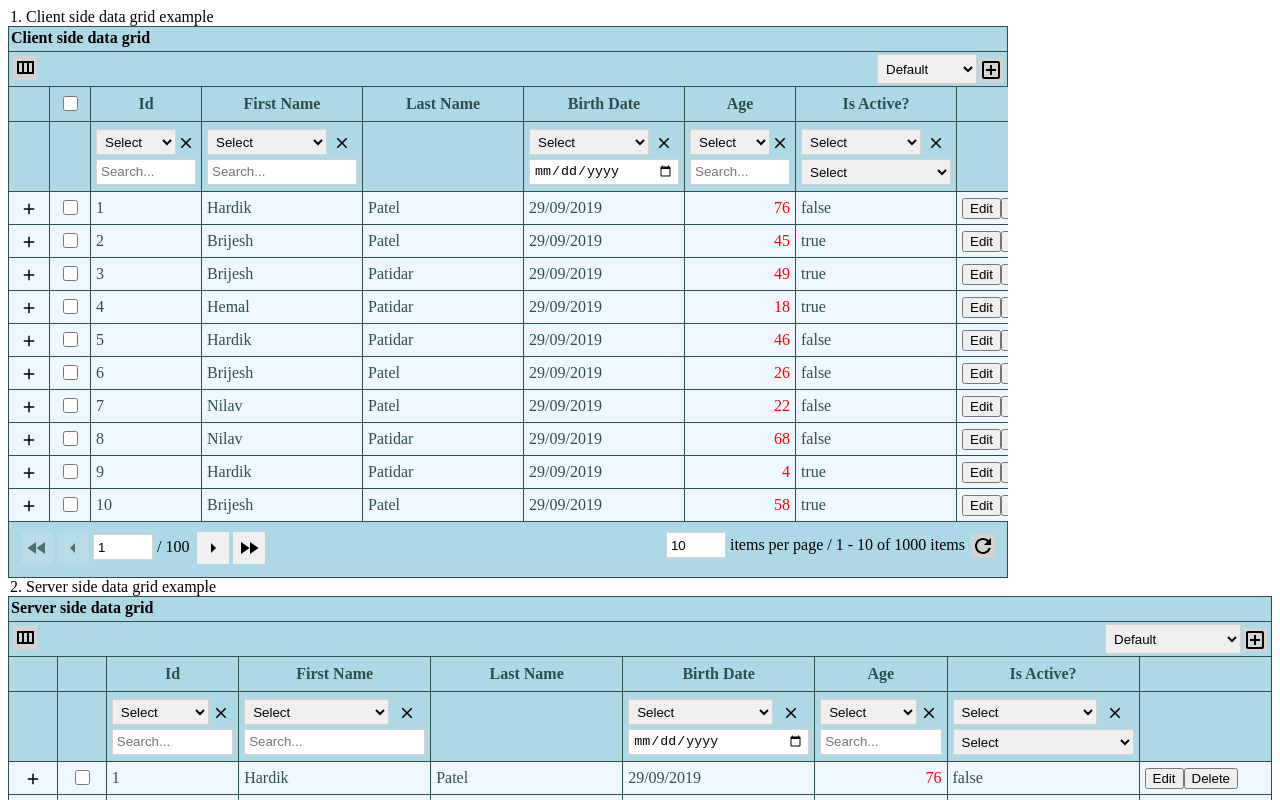
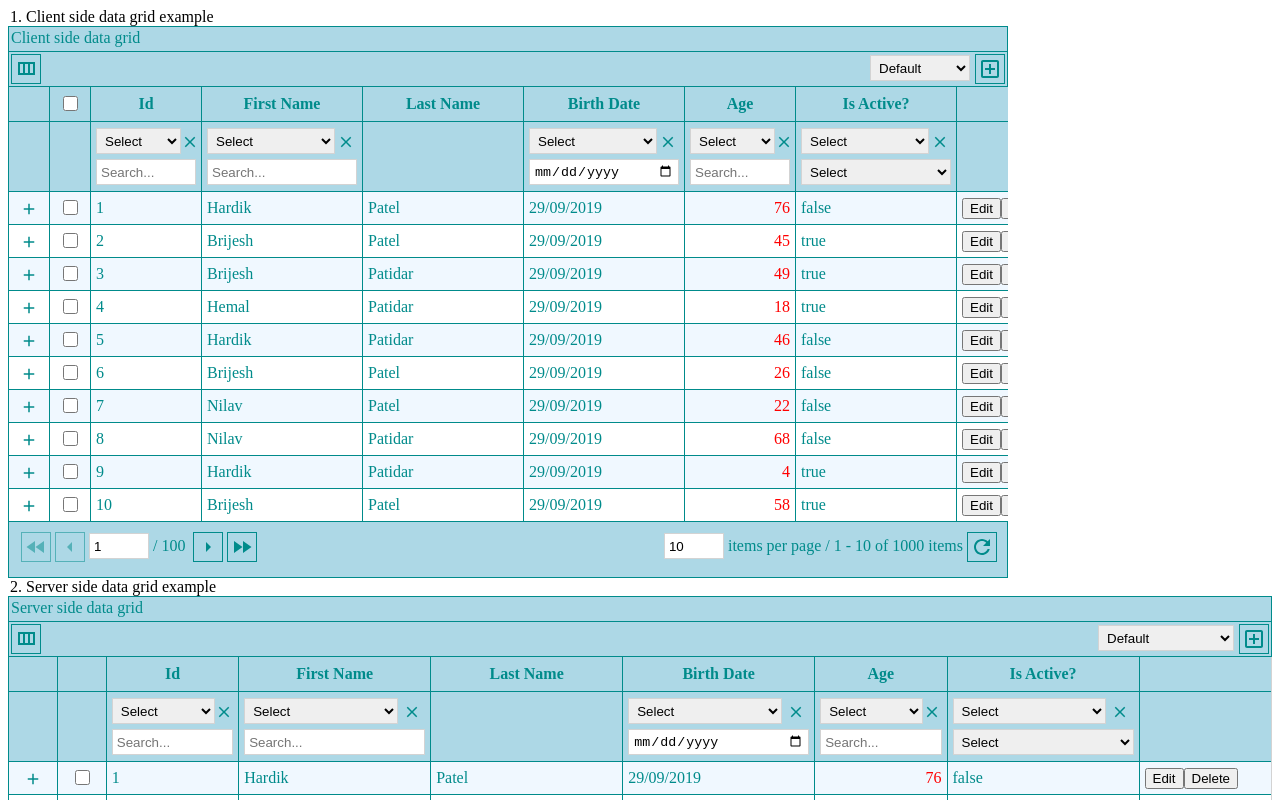
Before and after one commit to NilavPatel/np-ui-data-grid-package, an Angular app: page / in a window 1280 px wide. Shown: the top 800 px of the page. Built offline with nearby package versions, Linux system fonts and the light colour scheme.

Commit message:
update UI and style for datagrid

```diff
--- a/projects/np-ui-data-grid/src/lib/np-ui-data-grid.component.html
+++ b/projects/np-ui-data-grid/src/lib/np-ui-data-grid.component.html
@@ -1,72 +1,67 @@
 <div class="np-grid" [style.max-height.px]="height" [style.max-width.px]="width" [id]="tableId">
     <div *ngIf="_showLoader" class="np-loader"></div>
     <div *ngIf="title.length > 0" class="np-grid-title" [ngClass]="{'locked': _showLoader}">{{title}}</div>
-    <div class="toolbar" [ngClass]="{'locked': _showLoader}" *ngIf="showColumnChooser || enableStateStoring">
-        <div class="toolbar-item" *ngIf="showColumnChooser">
-            <a title="Column Chooser" class="np-icon-button column-chooser" *ngIf="showColumnChooser" (click)="_toggleColumnChooser()">
+    <div class="np-toolbar" [ngClass]="{'locked': _showLoader}" *ngIf="showColumnChooser || enableStateStoring">
+        <div class="np-toolbar-item" *ngIf="showColumnChooser">
+            <button type="button" title="Column Chooser" class="np-icon-button column-chooser" *ngIf="showColumnChooser" (click)="_toggleColumnChooser()">
                 <svg class="np-icon-lg" viewBox="0 0 24 24">
                     <path fill="none" d="M0 0h24v24H0V0z" />
                     <path d="M4 5v13h17V5H4zm10 2v9h-3V7h3zM6 7h3v9H6V7zm13 9h-3V7h3v9z" /></svg>
-            </a>
+            </button>
             <div class="column-chooser-content" *ngIf="showColumnChooser" [ngClass]="{'column-chooser-content-open':_isOpenColumnChooser}">
                 <div class="txt-right">
-                    <a class="np-icon-button" title="Reset All" (click)="_onResetColumn()">
+                    <button type="button" class="np-icon-button" title="Reset All" (click)="_onResetColumn()">
                         <svg class="np-icon" viewBox="0 0 24 24">
                             <path
                                 d="M12 6v3l4-4-4-4v3c-4.42 0-8 3.58-8 8 0 1.57.46 3.03 1.24 4.26L6.7 14.8c-.45-.83-.7-1.79-.7-2.8 0-3.31 2.69-6 6-6zm6.76 1.74L17.3 9.2c.44.84.7 1.79.7 2.8 0 3.31-2.69 6-6 6v-3l-4 4 4 4v-3c4.42 0 8-3.58 8-8 0-1.57-.46-3.03-1.24-4.26z" />
                             <path d="M0 0h24v24H0z" fill="none" /></svg>
-                    </a>
-                    <a class="np-icon-button" title="Close" (click)="_isOpenColumnChooser = false">
+                    </button>
+                    <button type="button" class="np-icon-button" title="Close" (click)="_isOpenColumnChooser = false">
                         <svg class="np-icon" viewBox="0 0 24 24">
                             <path
                                 d="M19 6.41L17.59 5 12 10.59 6.41 5 5 6.41 10.59 12 5 17.59 6.41 19 12 13.41 17.59 19 19 17.59 13.41 12z" />
                             <path d="M0 0h24v24H0z" fill="none" /></svg>
-                    </a>
+                    </button>
                 </div>
-                <div cdkDropList class="drag-list" (cdkDropListDropped)="_drop($event)">
-                    <div class="drag-box" *ngFor="let column of _columns; let j = index" cdkDrag>
+                <div cdkDropList class="np-drag-list" (cdkDropListDropped)="_drop($event)">
+                    <div class="np-drag-box" *ngFor="let column of _columns; let j = index" cdkDrag>
                         <label>
                             <input type="checkbox" [checked]="column.visible" (change)="_onColumnChoosing(column)">
                             <span>{{column.getCaption()}}</span>
                         </label>
-                        <div class="example-handle">
-                            <svg class="np-icon" viewBox="0 0 24 24">
-                                <path
-                                    d="M10 9h4V6h3l-5-5-5 5h3v3zm-1 1H6V7l-5 5 5 5v-3h3v-4zm14 2l-5-5v3h-3v4h3v3l5-5zm-9 3h-4v3H7l5 5 5-5h-3v-3z">
-                                </path>
-                                <path d="M0 0h24v24H0z" fill="none"></path>
-                            </svg>
+                        <div class="np-drag-handle">
+                            <svg class="np-icon" viewBox="0 0 24 24"><path d="M10 9h4V6h3l-5-5-5 5h3v3zm-1 1H6V7l-5 5 5 5v-3h3v-4zm14 2l-5-5v3h-3v4h3v3l5-5zm-9 3h-4v3H7l5 5 5-5h-3v-3z"/><path d="M0 0h24v24H0z" fill="none"/></svg>
                         </div>
                     </div>
                 </div>
             </div>
         </div>
-        <div class="toolbar-item np-state-store" *ngIf="enableStateStoring">
-            <select class="np-state-select" [(ngModel)]="_currentStateName" (change)="_loadState()">
+        <div class="np-toolbar-item np-state-store" *ngIf="enableStateStoring">
+            <select class="grid-control np-state-select" [(ngModel)]="_currentStateName" (change)="_loadState()">
                 <option value="">Default</option>
                 <option *ngFor="let state of _stateList" [ngValue]="state.name">{{state.name}}</option>
             </select>
-            <a class="np-icon-button" title="Save state" (click)="_saveState()" *ngIf="_currentStateName.length > 0">
+            <button type="button" class="np-icon-button" title="Save state" (click)="_saveState()" *ngIf="_currentStateName.length > 0">
                 <svg class="np-icon-lg" viewBox="0 0 24 24">
                     <path fill="none" d="M0 0h24v24H0V0z" />
                     <path
                         d="M17 3H5c-1.11 0-2 .9-2 2v14c0 1.1.89 2 2 2h14c1.1 0 2-.9 2-2V7l-4-4zm2 16H5V5h11.17L19 7.83V19zm-7-7c-1.66 0-3 1.34-3 3s1.34 3 3 3 3-1.34 3-3-1.34-3-3-3zM6 6h9v4H6z" />
                 </svg>
-            </a>
-            <a class="np-icon-button" title="Delete state" (click)="_deleteState()" *ngIf="_currentStateName.length > 0">
+            </button>
+            <button type="button" class="np-icon-button" title="Delete state" (click)="_deleteState()" *ngIf="_currentStateName.length > 0">
                 <svg class="np-icon-lg" viewBox="0 0 24 24">
                     <path fill="none" d="M0 0h24v24H0V0z" />
                     <path
                         d="M14.12 10.47L12 12.59l-2.13-2.12-1.41 1.41L10.59 14l-2.12 2.12 1.41 1.41L12 15.41l2.12 2.12 1.41-1.41L13.41 14l2.12-2.12zM15.5 4l-1-1h-5l-1 1H5v2h14V4zM6 19c0 1.1.9 2 2 2h8c1.1 0 2-.9 2-2V7H6v12zM8 9h8v10H8V9z" />
                 </svg>
-            </a>
-            <a class="np-icon-button" title="Add state" (click)="_addState()">
+            </button>
+            <button type="button" class="np-icon-button" title="Add state" (click)="_addState()">
                 <svg class="np-icon-lg" viewBox="0 0 24 24">
                     <path fill="none" d="M0 0h24v24H0V0z" />
                     <path
                         d="M19 3H5c-1.11 0-2 .9-2 2v14c0 1.1.89 2 2 2h14c1.1 0 2-.9 2-2V5c0-1.1-.9-2-2-2zm0 16H5V5h14v14zm-8-2h2v-4h4v-2h-4V7h-2v4H7v2h4z" />
                 </svg>
-            </a>
+            </button>
         </div>
     </div>
     <div [style.max-height.px]="height - 117" [ngClass]="{'locked': _showLoader}" class="np-table-container">
@@ -79,21 +74,20 @@
                     </th>
                     <th *ngFor="let column of _columns; let j = index" [ngClass]="{'np-sticky-header' : isStickyHeader,'hidden': column.visible == false}" [style.width.px]="column.width">
                         <span [innerHTML]="column.getCaption()" (click)="_onSort(column)" [ngClass]="{'cursor-pointer': column.sortEnabled}" class="np-grid-header"></span>
-                        <a (click)="_onSort(column)">
+                        <button class="np-icon-button" type="button" *ngIf="column.sortDirection != null" (click)="_onSort(column)">
                             <svg class="np-icon asc" viewBox="0 0 24 24" *ngIf="column.sortDirection == 'Ascending'">
                                 <path fill="none" d="M0 0h24v24H0V0z" />
-                                <path fill="#010101"
-                                    d="M20 12l-1.41-1.41L13 16.17V4h-2v12.17l-5.58-5.59L4 12l8 8 8-8z" /></svg>
+                                <path d="M20 12l-1.41-1.41L13 16.17V4h-2v12.17l-5.58-5.59L4 12l8 8 8-8z" /></svg>
                             <svg class="np-icon desc" viewBox="0 0 24 24" *ngIf="column.sortDirection == 'Descending'">
                                 <path fill="none" d="M0 0h24v24H0V0z" />
                                 <path d="M4 12l1.41 1.41L11 7.83V20h2V7.83l5.58 5.59L20 12l-8-8-8 8z" /></svg>
-                        </a>
-                        <a *ngIf="multiColumnSortEnable && column.sortDirection != null" (click)="_removeSortingFromColumn(column)" title="Remove sorting">
+                        </button>
+                        <button class="np-icon-button" type="button" *ngIf="multiColumnSortEnable && column.sortDirection != null" (click)="_removeSortingFromColumn(column)" title="Remove sorting">
                             <svg class="np-icon" viewBox="0 0 24 24">
                                 <path
                                     d="M19 6.41L17.59 5 12 10.59 6.41 5 5 6.41 10.59 12 5 17.59 6.41 19 12 13.41 17.59 19 19 17.59 13.41 12z" />
                                 <path d="M0 0h24v24H0z" fill="none" /></svg>
-                        </a>
+                        </button>
                     </th>
                 </tr>
                 <tr class="np-grid-header-row-filter" *ngIf="_isFilterAvailable && showFilters">
@@ -101,25 +95,22 @@
                     <th *ngIf="singleSelectEnable || multiSelectEnable" width="30px;" [ngClass]="{'np-sticky-header-filter' : isStickyHeader}" class="txt-center"> </th>
                     <th *ngFor="let column of _columns; let j = index" [ngClass]="{'np-sticky-header-filter' : isStickyHeader,'hidden': column.visible == false}">
                         <div class="filter-group" *ngIf="column.filterEnabled">
-                            <div class="filter-type-group">
-                                <div class="filter-type">
-                                    <select class="grid-control" [(ngModel)]="column.filterOperator" (change)="_onFilter(column, false)">
+                            <div class="filter-selector">
+                                <select class="grid-control" [(ngModel)]="column.filterOperator" (change)="_onFilter(column, false)">
                                         <option [value]="undefined" disabled hidden>Select</option>
                                         <option
                                             *ngFor="let filterOperator of _filtersList | filterTypesPipe: column.dataType"
                                             [ngValue]="filterOperator.name" [innerText]="filterOperator.text"></option>
                                     </select>
-                                </div>
-                                <div class="filter-remove">
-                                    <a title="Remove filter" (click)="_removeFilterStringFromColumn(column)">
+                                <button class="np-icon-button" type="button" title="Remove filter" (click)="_removeFilterStringFromColumn(column)">
                                         <svg class="np-icon" viewBox="0 0 24 24">
                                             <path
                                                 d="M19 6.41L17.59 5 12 10.59 6.41 5 5 6.41 10.59 12 5 17.59 6.41 19 12 13.41 17.59 19 19 17.59 13.41 12z" />
-                                            <path d="M0 0h24v24H0z" fill="none" /></svg>
-                                    </a>
-                                </div>
+                                            <path d="M0 0h24v24H0z" fill="none" />
+                                        </svg>
+                                    </button>
                             </div>
-                            <div class="filter-text">
+                            <div class="filter-input">
                                 <input type="text" class="grid-control" [(ngModel)]="column.filterValue" (change)="_onFilter(column, false)" placeholder="Search..." *ngIf="column.dataType == _dataTypes.string">
                                 <input type="number" class="grid-control" [(ngModel)]="column.filterValue" (change)="_onFilter(column, false)" placeholder="Search..." *ngIf="column.dataType == _dataTypes.number">
                                 <input type="date" class="grid-control" [(ngModel)]="column.filterValue" (change)="_onFilter(column, false)" placeholder="Search..." *ngIf="column.dataType == _dataTypes.date">
@@ -137,16 +128,16 @@
                 <ng-container *ngFor="let data of _currentViewData; let  i = index">
                     <tr id="row_{{i}}" (click)="_rowClick($event,data)" [ngClass]="{'np-row-selected': _isSelected(data[_key])}">
                         <td *ngIf="_enableMasterChild" class="txt-center">
-                            <a *ngIf="!_isOpen(data[_key])" (click)="_openMasterChild(data[_key])" class="child-toggle-link">
+                            <button class="np-icon-button" type="button" *ngIf="!_isOpen(data[_key])" (click)="_openMasterChild(data[_key])">
                                 <svg class="np-icon" viewBox="0 0 24 24">
                                     <path d="M19 13h-6v6h-2v-6H5v-2h6V5h2v6h6v2z" />
                                     <path d="M0 0h24v24H0z" fill="none" /></svg>
-                            </a>
-                            <a *ngIf="_isOpen(data[_key])" (click)="_openMasterChild(data[_key])" class="child-toggle-link">
+                            </button>
+                            <button class="np-icon-button" type="button" *ngIf="_isOpen(data[_key])" (click)="_openMasterChild(data[_key])">
                                 <svg class="np-icon" viewBox="0 0 24 24">
                                     <path d="M19 13H5v-2h14v2z" />
                                     <path d="M0 0h24v24H0z" fill="none" /></svg>
-                            </a>
+                            </button>
                         </td>
                         <td *ngIf="singleSelectEnable || multiSelectEnable" width="30px;" class="txt-center">
                             <input type="checkbox" [checked]="_isSelected(data[_key])" (change)="_onSelectRow(data[_key],$event)">
@@ -176,14 +167,14 @@
         <div class="np-pagination">
             <ul *ngIf="_pager.pages && _pager.pages.length">
                 <li>
-                    <button type="button" class="np-button" title="First page" [disabled]="_pager.currentPage === 1" (click)="_getCurrentViewData(1)">
+                    <button type="button" class="np-icon-button" title="First page" [disabled]="_pager.currentPage === 1" (click)="_getCurrentViewData(1)">
                         <svg class="np-icon-lg" viewBox="0 0 24 24">
                             <path d="M11 18V6l-8.5 6 8.5 6zm.5-6l8.5 6V6l-8.5 6z" />
                             <path d="M0 0h24v24H0z" fill="none" /></svg>
                     </button>
                 </li>
                 <li>
-                    <button type="button" class="np-button" title="Prev page" [disabled]="_pager.currentPage === 1" (click)="_getCurrentViewData(_pager.currentPage - 1)">
+                    <button type="button" class="np-icon-button" title="Prev page" [disabled]="_pager.currentPage === 1" (click)="_getCurrentViewData(_pager.currentPage - 1)">
                         <svg class="np-icon-lg" viewBox="0 0 24 24">
                             <path d="M14 7l-5 5 5 5V7z" />
                             <path fill="none" d="M24 0v24H0V0h24z" /></svg>
@@ -193,13 +184,13 @@
                     <input type="number" class="grid-control " [(ngModel)]="_pager.currentPage" (change)="_getCurrentViewData(_pager.currentPage)"> / {{_pager.totalPages}}
                 </li>
                 <li>
-                    <button type="button" title="Next page" class="np-button" [disabled]="_pager.currentPage === _pager.totalPages" (click)="_getCurrentViewData(_pager.currentPage + 1)">
+                    <button type="button" title="Next page" class="np-icon-button" [disabled]="_pager.currentPage === _pager.totalPages" (click)="_getCurrentViewData(_pager.currentPage + 1)">
                         <svg class="np-icon-lg" viewBox="0 0 24 24">
                             <path d="M10 17l5-5-5-5v10z" />
                             <path fill="none" d="M0 24V0h24v24H0z" /></svg></button>
                 </li>
                 <li>
-                    <button type="button" title="Last page" class="np-button" [disabled]="_pager.currentPage === _pager.totalPages" (click)="_getCurrentViewData(_pager.totalPages)">
+                    <button type="button" title="Last page" class="np-icon-button" [disabled]="_pager.currentPage === _pager.totalPages" (click)="_getCurrentViewData(_pager.totalPages)">
                         <svg class="np-icon-lg" viewBox="0 0 24 24">
                             <path d="M4 18l8.5-6L4 6v12zm9-12v12l8.5-6L13 6z" />
                             <path d="M0 0h24v24H0z" fill="none" /></svg>
@@ -211,12 +202,12 @@
                     <input type="number" class="grid-control" [(ngModel)]="_pager.pageSize" (change)="_onPageSizeChange()"> items per page / {{_pager.startIndex >= 0 ? _pager.startIndex + 1 : 0}} - {{_pager.endIndex + 1}} of {{_pager.totalItems}} items
                 </div>
                 <div>
-                    <a class="np-icon-button" title="Refresh" (click)="_onRefresh()">
+                    <button type="button" class="np-icon-button" title="Refresh" (click)="_onRefresh()">
                         <svg class="np-icon-lg" viewBox="0 0 24 24">
                             <path
                                 d="M17.65 6.35C16.2 4.9 14.21 4 12 4c-4.42 0-7.99 3.58-7.99 8s3.57 8 7.99 8c3.73 0 6.84-2.55 7.73-6h-2.08c-.82 2.33-3.04 4-5.65 4-3.31 0-6-2.69-6-6s2.69-6 6-6c1.66 0 3.14.69 4.22 1.78L13 11h7V4l-2.35 2.35z" />
                             <path d="M0 0h24v24H0z" fill="none" /></svg>
-                    </a>
+                    </button>
                 </div>
             </div>
         </div>
--- a/src/app/app.component.ts
+++ b/src/app/app.component.ts
@@ -45,7 +45,6 @@ export class AppComponent {
     this.gridDataSource1.isServerOperations = true;
     this.gridDataSource1.load = function (pageNumber, pageSize, sortColumns, filterColumns) {
       return new Promise((resolve, reject) => {
-        debugger;
         var reqBody = { pageNumber: pageNumber, pageSize: pageSize, sortColumns: sortColumns, filterColumns: filterColumns }
         that.dataService.getDataUsingLoadOptions(reqBody).subscribe((data: any) => {
           var result = new CustomStore();
@@ -128,7 +127,7 @@ export class AppComponent {
     console.log("grid initialized at" + new Date().toTimeString());
   }
 
-  goToPage(num){
+  goToPage(num) {
     this.serverSideGrid.goToPage(num);
   }
 
--- a/src/styles.css
+++ b/src/styles.css
@@ -12,65 +12,38 @@
 }
 
 
-/* CSS to change desing of table start */
+/* CSS to change desing of datagrid start */
 
-.np-grid-table th,
+.np-grid-title,
+.np-toolbar,
+.np-grid-header-row th,
+.np-grid-header-row-filter th,
 .np-pagination {
     background-color: lightblue !important;
 }
 
-.np-grid-table td {
-    background-color: aliceblue !important;
+.np-grid,
+.np-grid-title,
+.np-toolbar,
+.np-grid-table th,
+.np-pagination,
+.np-grid-table td,
+.np-icon-button {
+    border-color: darkcyan !important;
 }
 
-.np-grid-table {
-    color: darkslategray !important;
+.np-icon,
+.np-icon-lg {
+    fill: darkcyan
+}
+
+.np-grid-table tr:nth-of-type(odd) {
+    background-color: aliceblue;
 }
 
 .np-grid {
-    border-top: 1px solid darkslategray !important;
-}
-
-.np-grid-table {
-    border-right: 1px solid darkslategray !important;
-}
-
-.np-pagination {
-    border-left: 1px solid darkslategray !important;
-    border-right: 1px solid darkslategray !important;
-    border-bottom: 1px solid darkslategray !important;
-}
-
-.np-grid-table td,
-.np-grid-table th {
-    border-bottom: 1px solid darkslategray !important;
-    border-left: 1px solid darkslategray !important;
-}
-
-.toolbar {
-    background-color: lightblue !important;
-    border-bottom: 1px solid darkslategray !important;
-    border-left: 1px solid darkslategray !important;
-    border-right: 1px solid darkslategray !important;
-}
-
-.np-loader {
-    border-top-color: lightblue !important;
-    border-bottom-color: lightblue !important;
-}
-
-.np-grid-title {
-    padding: 5px;
-    font-weight: bolder;
-    background-color: lightblue !important;
-    border-bottom: 1px solid darkslategray !important;
-    border-left: 1px solid darkslategray !important;
-    border-right: 1px solid darkslategray !important;
-}
-
-.np-row-selected td {
-    background-color: linen !important;
+    color: darkcyan !important;
 }
 
 
-/* CSS to change desing of table end */
+/* CSS to change desing of datagrid end */
```
Also changed, not shown: projects/np-ui-data-grid/src/lib/np-ui-data-grid.component.css.
